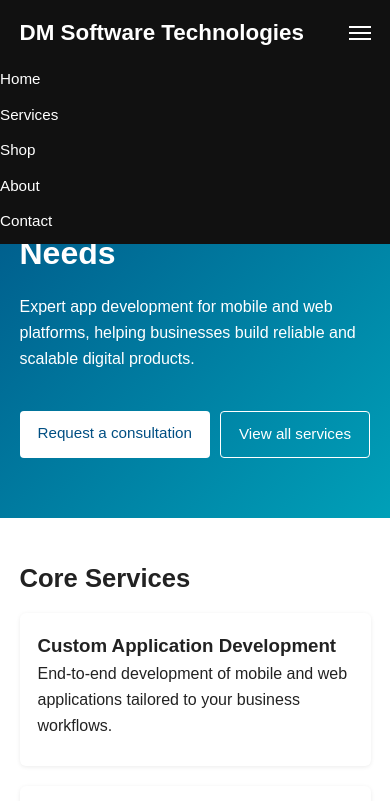
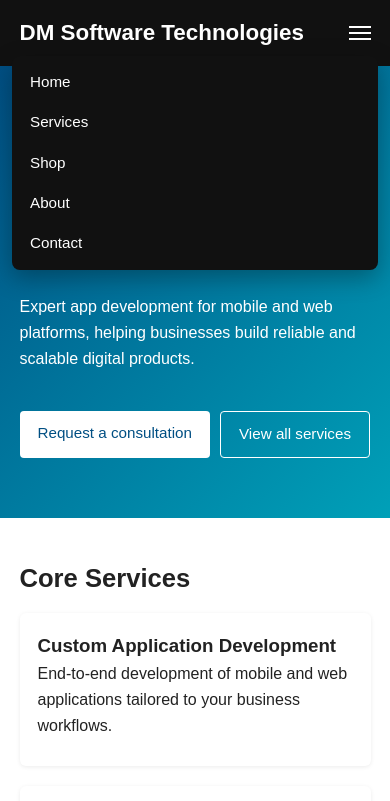
Before and after one commit to hem-cruz/DMS, a plain HTML site: page index.html in a window 390 px wide. Both pictures are taken after a click on the button "Toggle navigation". Shown: the top 801 px of the page. Drawn offline with Linux system fonts and the light colour scheme.

Commit message:
Update Styles.css

```diff
--- a/Styles.css
+++ b/Styles.css
@@ -227,20 +227,25 @@ table td {
   header .container {
     flex-direction: row;
     align-items: center;
+    justify-content: space-between;
   }
 
+  /* Hide desktop layout and turn nav into dropdown panel */
   nav ul {
     flex-direction: column;
-    gap: 10px;
+    gap: 16px;
+    align-items: flex-start;          /* left-align text inside panel */
   }
 
   .nav {
     position: absolute;
     top: 56px;
-    right: 0;
-    left: 0;
+    right: 12px;
+    left: 12px;
     background-color: #111;
-    padding: 10px 0;
+    padding: 14px 18px;
+    border-radius: 8px;
+    box-shadow: 0 8px 24px rgba(0,0,0,0.3);
     display: none;
   }
 
@@ -248,10 +253,17 @@ table td {
     display: block;
   }
 
+  .nav a {
+    display: block;
+    width: 100%;
+  }
+
+  /* Show hamburger on mobile */
   .nav-toggle {
     display: block;
   }
 }
+
 
 .hours-grid {
   display: grid;
```
